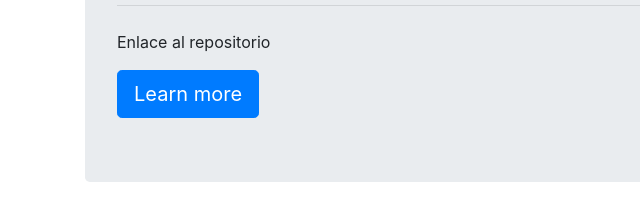
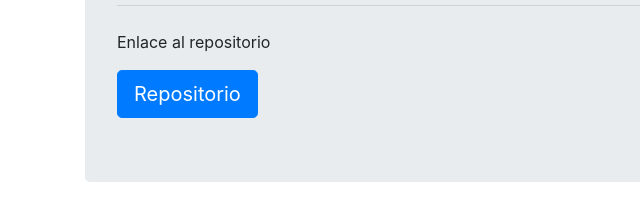
Before and after one commit to Gatroxm/servicios-grants, a website: page src/public/index.html in a window 1280 px wide. Shown: the part 485-706 px from the top of the page, 0-640 px from the left. Drawn offline with nearby package versions, Linux system fonts and the light colour scheme.

Commit message:
Desarrollo de servicios para la base de datos grants

```diff
--- a/src/public/index.html
+++ b/src/public/index.html
@@ -22,7 +22,7 @@
                     <code>http://localhost:3001/grants/006-FY2020</code>
                     <hr class="my-4">
                     <p>Enlace al repositorio</p>
-                    <a class="btn btn-primary btn-lg" href="" role="button">Learn more</a>
+                    <a class="btn btn-primary btn-lg" href="https://github.com/Gatroxm/servicios-grants" target="_blank">Repositorio</a>
                 </div>
             </div>
         </div>
```
Also changed, not shown: dist/public/index.html.
